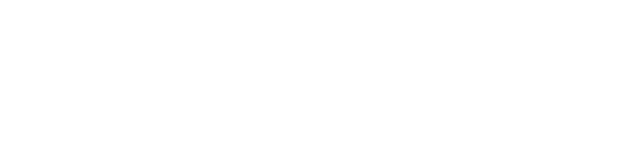
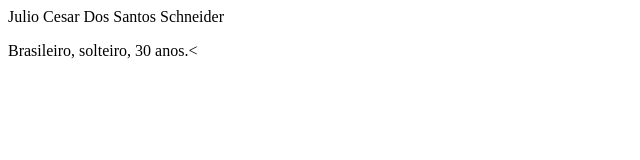
Before and after one commit to julio123-esc/curriculo-, a plain HTML site: page index.html in a window 1280 px wide. Shown: the whole page, without its empty margins (0-640 px from the left). Drawn offline with Linux system fonts and the light colour scheme.

Commit message:
Update index.html

```diff
--- a/index.html
+++ b/index.html
@@ -9,7 +9,10 @@
 
 
 <body>
+    <header class="cabecalho"
 
+            <h1>Julio Cesar Dos Santos Schneider</h1>
+            <p>Brasileiro, solteiro, 30 anos.<
 
 </body>
 
```
